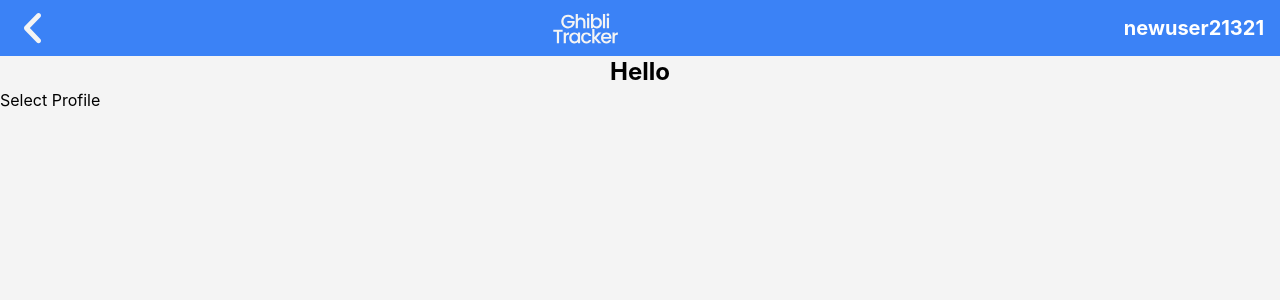
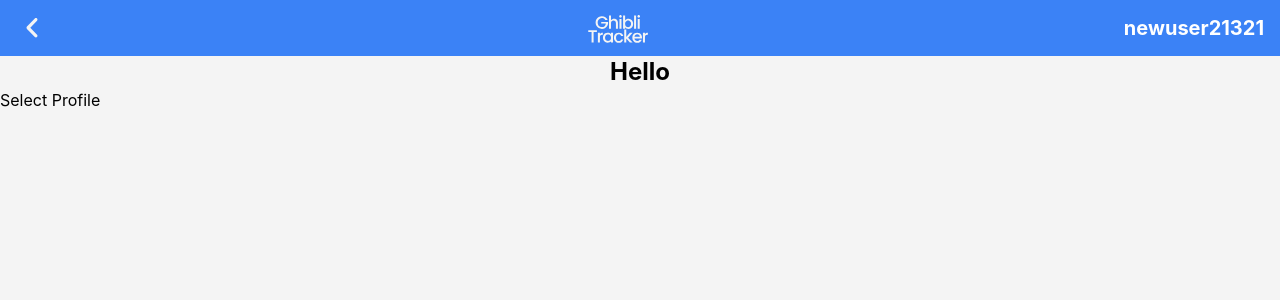
Before and after one commit to C10-Ghibli-s/FE-Backoffice, a Next.js app: page / in a window 1280 px wide. Shown: the top 300 px of the page. Built offline with nearby package versions, Linux system fonts and the light colour scheme.

Commit message:
[FIX] Adjusting icons positions/sizes

```diff
--- a/src/components/BackButton/index.tsx
+++ b/src/components/BackButton/index.tsx
@@ -3,17 +3,22 @@ import Image from "next/image";
 import backArrow from "@assets/icons/back-arrow.svg";
 import Router from "next/router";
 const BackButton = () => {
-
   const handlerBackButton = () => {
     Router.back();
-  }
+  };
 
   return (
     <button
       onClick={handlerBackButton}
       className="flex items-center justify-center w-10 h-full mx-3"
     >
-      <Image alt="Go back" src={backArrow} className="mx-2 " />
+      <Image
+        alt="Go back"
+        src={backArrow}
+        className="mx-2"
+        width={"20"}
+        height={"20"}
+      />
     </button>
   );
 };
--- a/src/components/Header/index.tsx
+++ b/src/components/Header/index.tsx
@@ -8,18 +8,20 @@ import Link from "next/link";
 function Header() {
   return (
     <>
-      <header className="flex items-center justify-between w-[calc(50% - 20px)] bg-blue-500 h-14 sm:h-13">
+      <header className=" flex items-center justify-between w-[calc(50% - 20px)] bg-blue-500 h-14 sm:h-13">
         <BackButton />
         <Link href={"/modules"}>
-          <Image
-            alt="Ghibli tracker"
-            src={ghibli}
-            width={"65"}
-            height={"65"}
-            className="cursor-pointer"
-          />
+          <figure className="sm:mt-2 sm:ml-16 w-fit h-fit">
+            <Image
+              alt="Ghibli tracker"
+              src={ghibli}
+              width={"60"}
+              height={"60"}
+              className="cursor-pointer"
+            />
+          </figure>
         </Link>
-        <Menu username={'newuser21321'} />
+        <Menu username={"newuser21321"} />
       </header>
     </>
   );
```
